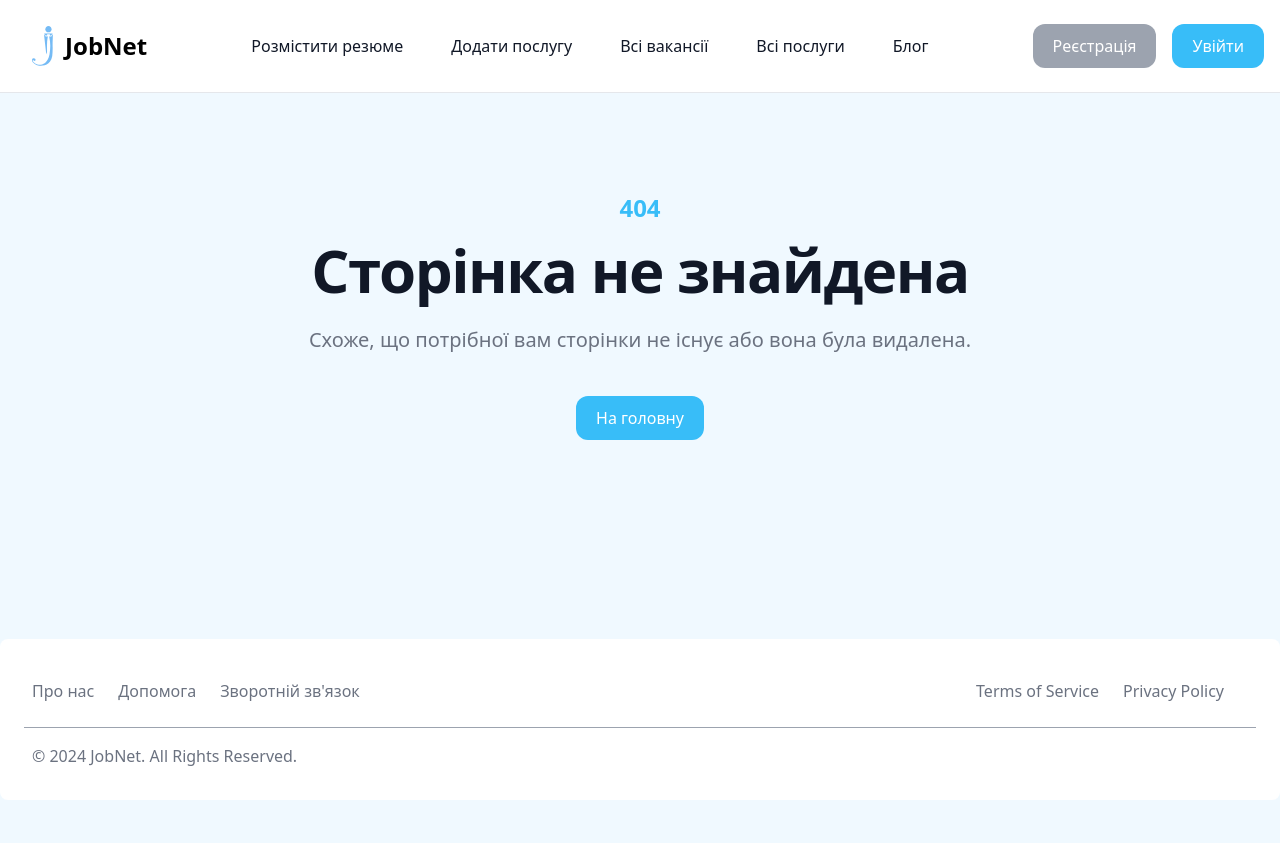
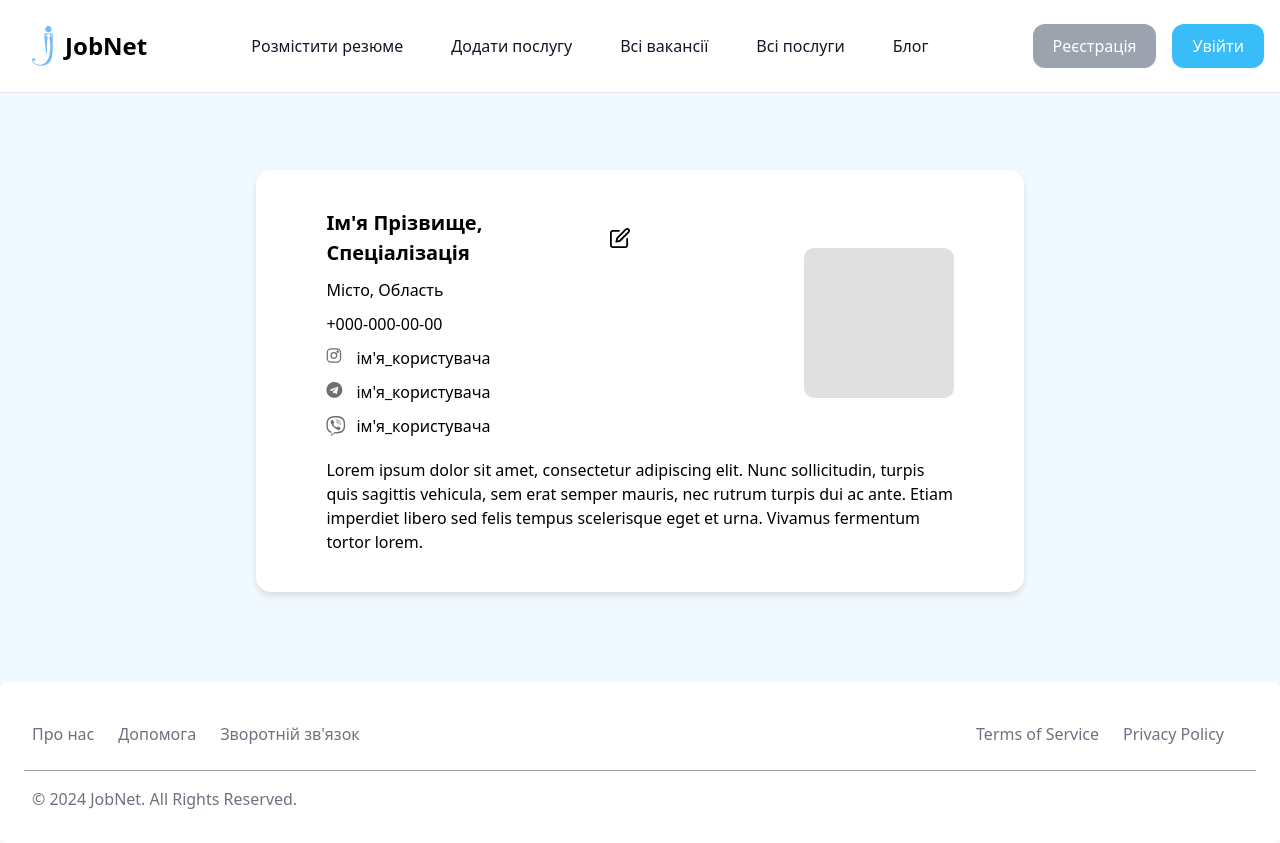
Before and after one commit to d-domnikova/jobnet, a React (Vite) app: page /personalinfo in a window 1280 px wide. Before the commit the page ends 800 px from the top, so only its background shows below. Built offline with nearby package versions, Linux system fonts and the light colour scheme.

Commit message:
added personalinfo page

```diff
--- a/src/App.jsx
+++ b/src/App.jsx
@@ -9,8 +9,10 @@ import VacancyPage from "/src/pages/VacancyPage";
 import AllVacancies from "./pages/AllVacancies";
 import AllServices from "./pages/AllServices";
 import ServicePage from "./pages/ServicePage";
-import SignIn from "./components/modals/SignIn";
-import ReportForm from "./components/modals/ReportForm";
+// import SignIn from "./components/modals/SignIn";
+// import ReportForm from "./components/modals/ReportForm";
+import UserProfile from "src/pages/UserProfile";
+import PersonalInfo from "src/pages/PersonalInfo";
 
 export default function App() {
   return (
@@ -24,6 +26,8 @@ export default function App() {
       <Route path="/services/:id" element={<ServicePage />} />
       <Route path="/blog" element={<Blog />} />
       <Route path="/blog/:id" element={<Post />} />
+      <Route path="/userprofile" element={<UserProfile />}/>
+      <Route path="/personalinfo" element={<PersonalInfo/>}/>
       <Route path="*" element={<NoPage />} />
     </Routes>
   </>
--- /dev/null
+++ b/src/icons/Edit.jsx
@@ -0,0 +1,14 @@
+export default function Edit(props)
+{
+    let width = props.width ? props.width : "18"
+    let height = props.height ? props.height : "18"
+    let color = props.color ? props.color : "black"
+    return (
+        <svg width={width} height={height} viewBox="0 0 22 22" fill="none" xmlns="http://www.w3.org/2000/svg">
+            <path
+                d="M9.94573 3.10853H2.98794C2.46071 3.10853 1.95507 3.31797 1.58225 3.69078C1.20944 4.0636 1 4.56924 1 5.09647V19.0121C1 19.5393 1.20944 20.0449 1.58225 20.4177C1.95507 20.7906 2.46071 21 2.98794 21H16.9035C17.4308 21 17.9364 20.7906 18.3092 20.4177C18.682 20.0449 18.8915 19.5393 18.8915 19.0121V12.0543M17.4005 1.61757C17.7959 1.22215 18.3323 1 18.8915 1C19.4507 1 19.987 1.22215 20.3824 1.61757C20.7779 2.013 21 2.54931 21 3.10853C21 3.66775 20.7779 4.20406 20.3824 4.59949L10.9397 14.0422L6.96382 15.0362L7.95779 11.0603L17.4005 1.61757Z"
+                stroke={color} strokeWidth="2" strokeLinecap="round" strokeLinejoin="round"/>
+        </svg>
+
+    )
+}
--- /dev/null
+++ b/src/pages/PersonalInfo.jsx
@@ -0,0 +1,159 @@
+import PropTypes from "prop-types";
+import Inst from "src/icons/Inst.jsx";
+import Telegram from "src/icons/Telegram.jsx";
+import Viber from "src/icons/Viber.jsx";
+import Edit from "src/icons/Edit.jsx";
+
+const PersonalInfo = ({
+                          name,
+                          specialization,
+                          city,
+                          region,
+                          phone,
+                          instagram,
+                          telegram,
+                          viber,
+                          description,
+                      }) => {
+    const containerStyle = {
+        backgroundColor: "#FFFFFF",
+        borderRadius: "15px",
+        padding: "3% 5.5%",
+        width: "60%",
+        margin: "2% 20% 2% 20%",
+        boxShadow: "0 4px 6px rgba(0, 0, 0, 0.1)",
+    };
+
+    const gridStyle = {
+        display: "grid",
+        gridTemplateColumns: "1fr 1fr",
+        columnGap: "20px",
+        alignItems: "center",
+    };
+
+    const leftColumnStyle = {
+        display: "flex",
+        flexDirection: "column",
+        gap: "10px",
+    };
+
+    const headerStyle = {
+        fontSize: "20px",
+        fontWeight: "bold",
+        display: "flex",
+        alignItems: "center",
+        gap: "10px",
+    };
+
+    const contactInfoStyle = {
+        fontSize: "16px",
+    };
+
+    const rightColumnStyle = {
+        display: "flex",
+        justifyContent: "flex-end",
+        alignItems: "center",
+    };
+
+    const photoStyle = {
+        width: "150px",
+        height: "150px",
+        backgroundColor: "#e0e0e0",
+        borderRadius: "10px",
+    };
+
+    const descriptionStyle = {
+        marginTop: "20px",
+        fontSize: "16px",
+        lineHeight: "1.5",
+    };
+
+    return (
+        <div style={containerStyle}>
+            {/* Grid Section */}
+            <div style={gridStyle}>
+                {/* Left Column */}
+                <div style={leftColumnStyle}>
+                    <div style={headerStyle}>
+                        {name}, {specialization}
+                        <span style={{ cursor: "pointer" }}>
+                            <Edit width={20} height={20} color={"#000000"} />
+                        </span>
+                    </div>
+                    <div style={contactInfoStyle}>
+                        {city}, {region}
+                    </div>
+                    <div style={contactInfoStyle}>{phone}</div>
+                    <div
+                        style={{
+                            ...contactInfoStyle,
+                            display: "flex",
+                            alignItems: "center",
+                            gap: "10px",
+                        }}
+                    >
+                        <Inst width={20} height={20} color="#6f6f6f" />
+                        {instagram}
+                    </div>
+                    <div
+                        style={{
+                            ...contactInfoStyle,
+                            display: "flex",
+                            alignItems: "center",
+                            gap: "10px",
+                        }}
+                    >
+                        <Telegram width={20} height={20} color="#6f6f6f" />
+                        {telegram}
+                    </div>
+                    <div
+                        style={{
+                            ...contactInfoStyle,
+                            display: "flex",
+                            alignItems: "center",
+                            gap: "10px",
+                        }}
+                    >
+                        <Viber width={20} height={20} color="#6f6f6f" />
+                        {viber}
+                    </div>
+                </div>
+
+                {/* Right Column */}
+                <div style={rightColumnStyle}>
+                    <div style={photoStyle}></div>
+                </div>
+            </div>
+
+            {/* Description Section */}
+            <div style={descriptionStyle}>{description}</div>
+        </div>
+    );
+};
+
+PersonalInfo.propTypes = {
+    name: PropTypes.string,
+    specialization: PropTypes.string,
+    city: PropTypes.string,
+    region: PropTypes.string,
+    phone: PropTypes.string,
+    instagram: PropTypes.string,
+    telegram: PropTypes.string,
+    viber: PropTypes.string,
+    description: PropTypes.string,
+};
+
+PersonalInfo.defaultProps = {
+    name: "Ім'я Прізвище",
+    specialization: "Спеціалізація",
+    city: "Місто",
+    region: "Область",
+    phone: "+000-000-00-00",
+    instagram: "ім'я_користувача",
+    telegram: "ім'я_користувача",
+    viber: "ім'я_користувача",
+    description:
+        "Lorem ipsum dolor sit amet, consectetur adipiscing elit. Nunc sollicitudin, turpis quis sagittis vehicula, sem erat semper mauris, nec rutrum turpis dui ac ante. Etiam imperdiet libero sed felis tempus scelerisque eget et urna. Vivamus fermentum tortor lorem.",
+};
+
+export default PersonalInfo;
```
